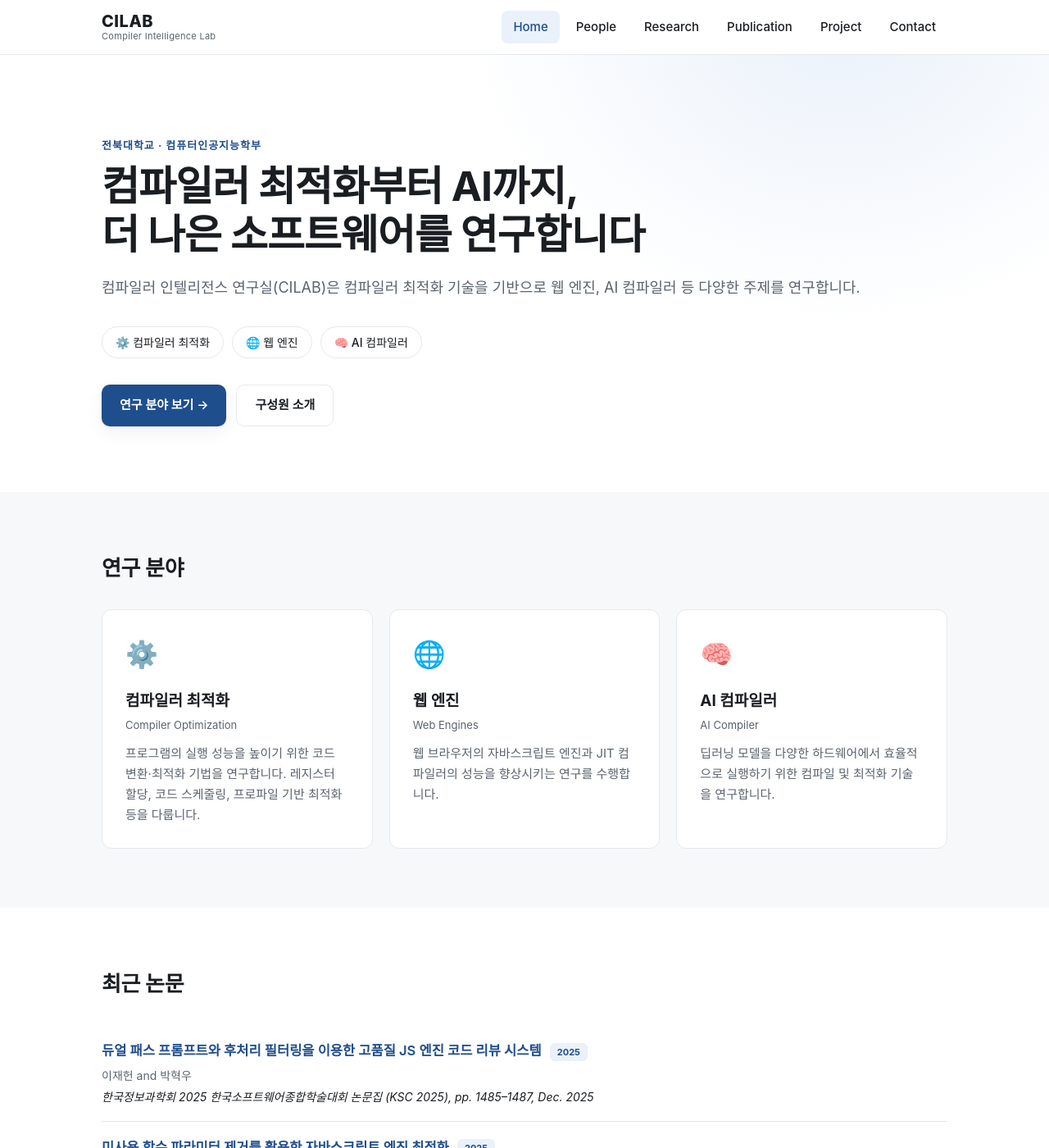
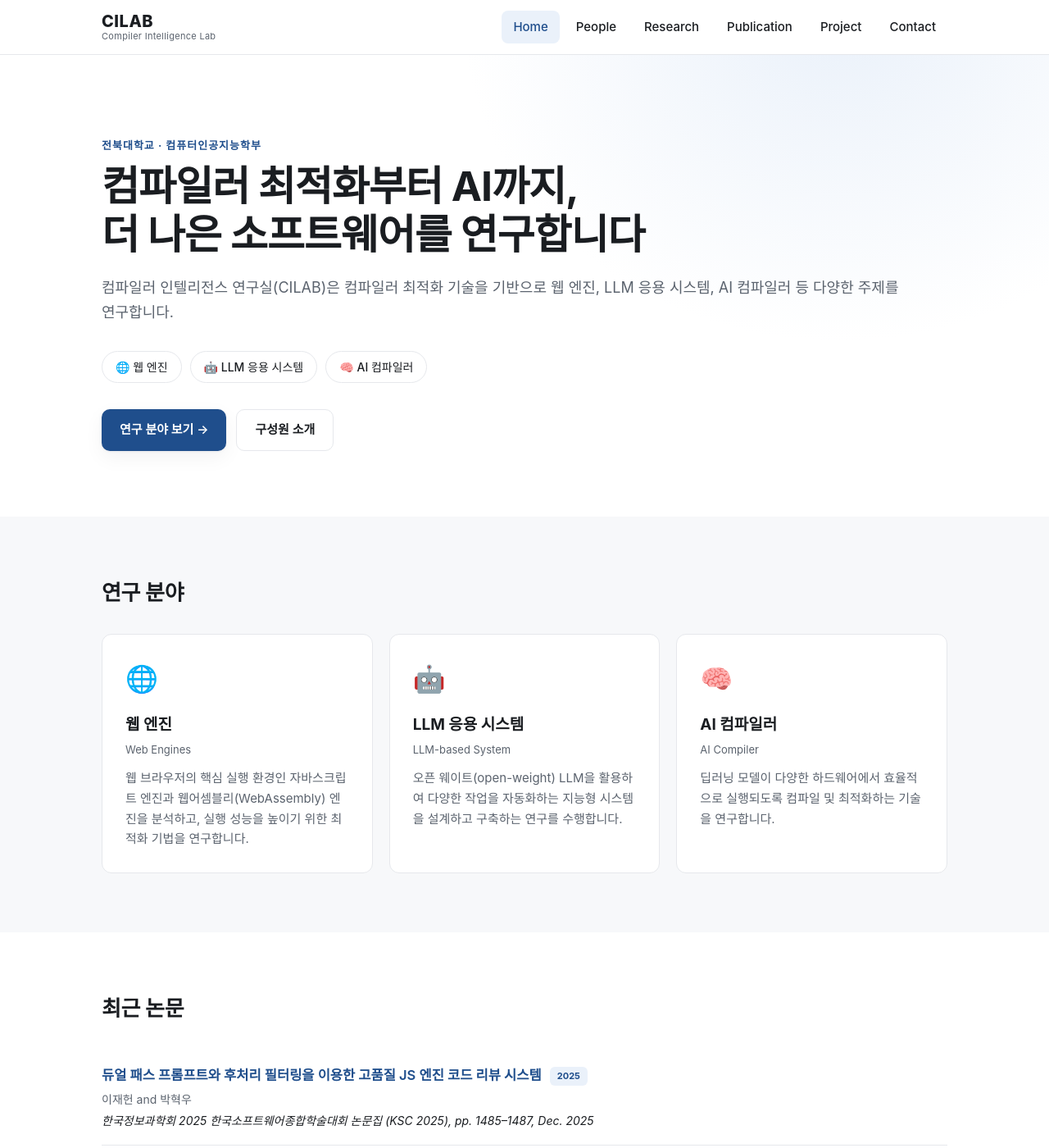
Before and after one commit to JBNU-CILAB/JBNU-CILAB.github.io, a Jekyll site: the page built from index.html, in a window 1280 px wide and 1400 px high. Shown: the whole window at 82% size. Built offline with Jekyll 4.4.1, drawn with Linux system fonts in a browser that asks for light colours; some web fonts are replaced.

Commit message:
Update research areas to Web Engines, LLM-based System, AI Compiler
- Replace Compiler Optimization card; keep it as identity phrasing in hero/intro
- Refresh descriptions and add LLM-based System area (icon 🤖)
- Update hero paragraph and site meta description to match

```diff
--- a/_config.yml
+++ b/_config.yml
@@ -3,7 +3,7 @@
 
 title: "CILAB"
 subtitle: "Compiler Intelligence Lab"
-description: "전북대학교 컴파일러 인텔리전스 연구실 — 컴파일러 최적화, 웹 엔진, AI 컴파일러"
+description: "전북대학교 컴파일러 인텔리전스 연구실 — 웹 엔진, LLM 응용 시스템, AI 컴파일러"
 lang: ko
 
 # 배포 주소 (org 대표 사이트이므로 baseurl은 비워둡니다)
--- a/_data/research.yml
+++ b/_data/research.yml
@@ -1,17 +1,17 @@
 # ── 연구 분야 ──────────────────────────────────────
 # Research 페이지에 카드로 표시됩니다. icon은 이모지 하나를 넣으세요.
-
-- icon: "⚙️"
-  title: "컴파일러 최적화"
-  title_en: "Compiler Optimization"
-  desc: "프로그램의 실행 성능을 높이기 위한 코드 변환·최적화 기법을 연구합니다. 레지스터 할당, 코드 스케줄링, 프로파일 기반 최적화 등을 다룹니다."
 
 - icon: "🌐"
   title: "웹 엔진"
   title_en: "Web Engines"
-  desc: "웹 브라우저의 자바스크립트 엔진과 JIT 컴파일러의 성능을 향상시키는 연구를 수행합니다."
+  desc: "웹 브라우저의 핵심 실행 환경인 자바스크립트 엔진과 웹어셈블리(WebAssembly) 엔진을 분석하고, 실행 성능을 높이기 위한 최적화 기법을 연구합니다."
+
+- icon: "🤖"
+  title: "LLM 응용 시스템"
+  title_en: "LLM-based System"
+  desc: "오픈 웨이트(open-weight) LLM을 활용하여 다양한 작업을 자동화하는 지능형 시스템을 설계하고 구축하는 연구를 수행합니다."
 
 - icon: "🧠"
   title: "AI 컴파일러"
   title_en: "AI Compiler"
-  desc: "딥러닝 모델을 다양한 하드웨어에서 효율적으로 실행하기 위한 컴파일 및 최적화 기술을 연구합니다."
+  desc: "딥러닝 모델이 다양한 하드웨어에서 효율적으로 실행되도록 컴파일 및 최적화하는 기술을 연구합니다."
--- a/index.html
+++ b/index.html
@@ -9,7 +9,7 @@ title: Home
     <h1>컴파일러 최적화부터 AI까지,<br>더 나은 소프트웨어를 연구합니다</h1>
     <p>
       컴파일러 인텔리전스 연구실(CILAB)은 컴파일러 최적화 기술을 기반으로
-      웹 엔진, AI 컴파일러 등 다양한 주제를 연구합니다.
+      웹 엔진, LLM 응용 시스템, AI 컴파일러 등 다양한 주제를 연구합니다.
     </p>
     <div class="hero-tags">
       {% for r in site.data.research %}
```
